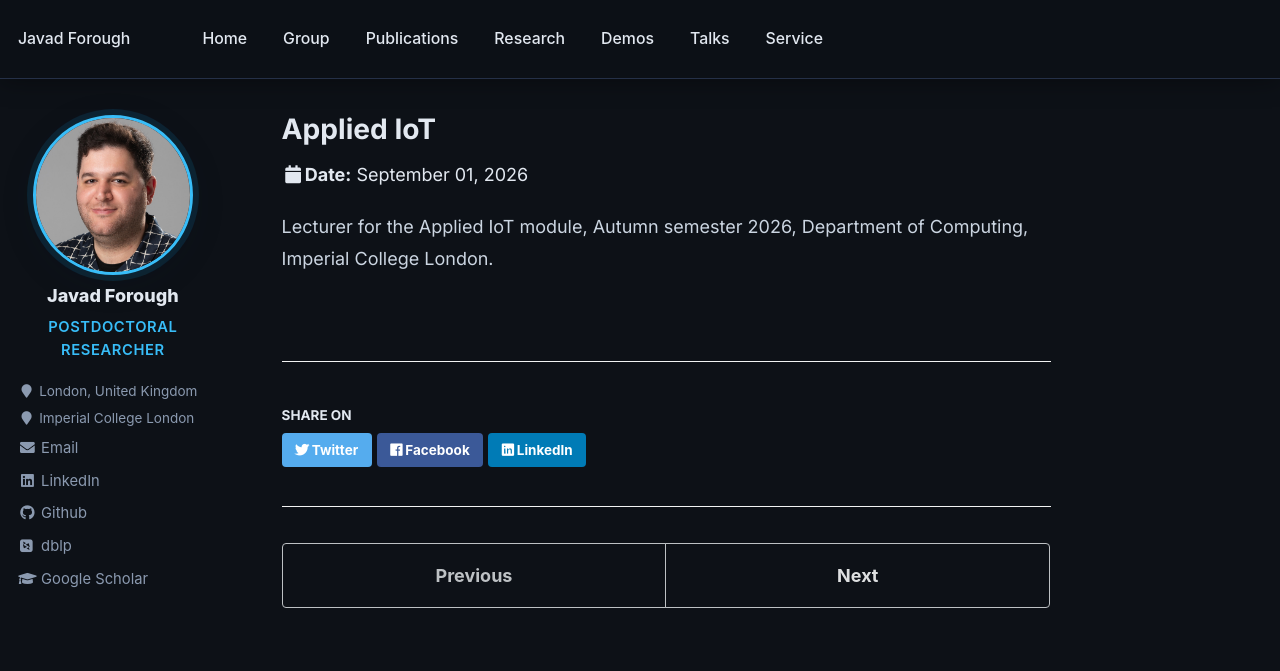
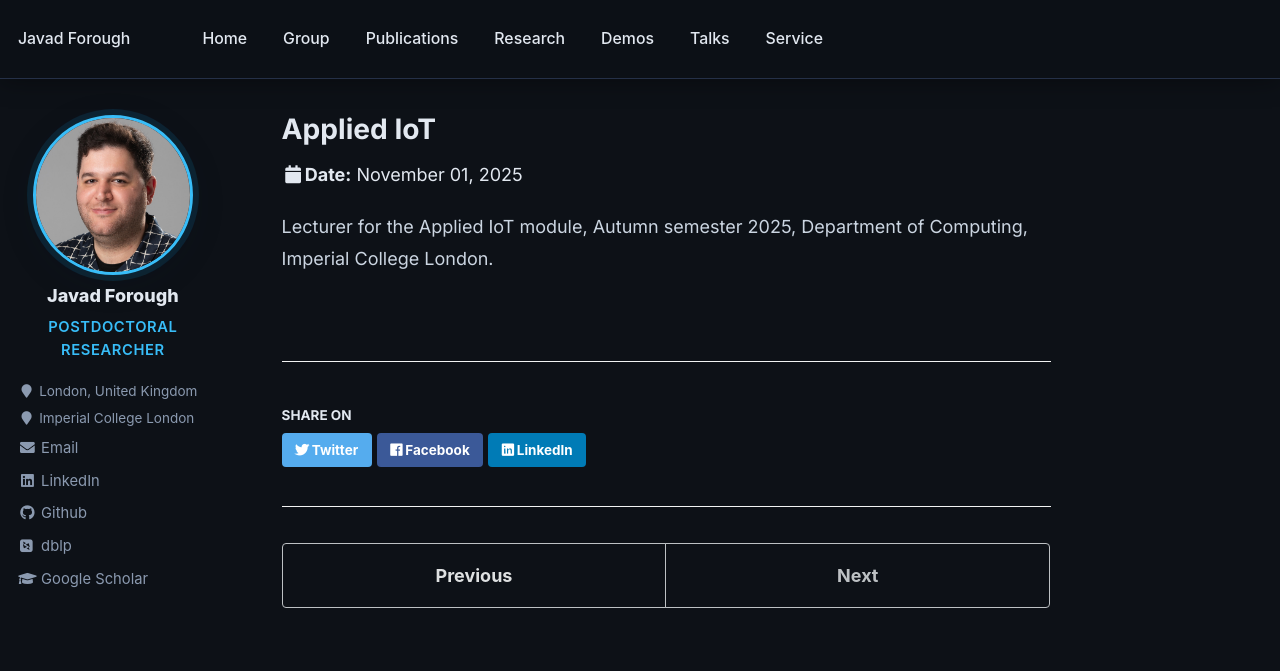
Before and after one commit to Javad-Forough/Javad-Forough.github.io, a Jekyll site: the page built from _talks/2026-fall-applied-iot.md, in a window 1280 px wide. Shown: the top 671 px of the page. Built offline with Jekyll 4.4.1, drawn with Linux system fonts in a browser that asks for light colours; nearby versions of some CDN libraries; some web fonts are replaced.

Commit message:
Update website

```diff
--- a/_talks/2026-fall-applied-iot.md
+++ b/_talks/2026-fall-applied-iot.md
@@ -2,10 +2,10 @@
 title: "Applied IoT"
 collection: talks
 type: "Lecture"
-permalink: /talks/2026-fall-applied-iot
+permalink: /talks/2025-autumn-applied-iot
 venue: "Imperial College London"
-date: 2026-09-01
+date: 2025-11-01
 location: "London, UK"
 ---
 
-Lecturer for the Applied IoT module, Autumn semester 2026, Department of Computing, Imperial College London.
+Lecturer for the Applied IoT module, Autumn semester 2025, Department of Computing, Imperial College London.
```
Also changed, not shown: _talks/2026-spring-applied-iot.md (+1 -1 lines).
